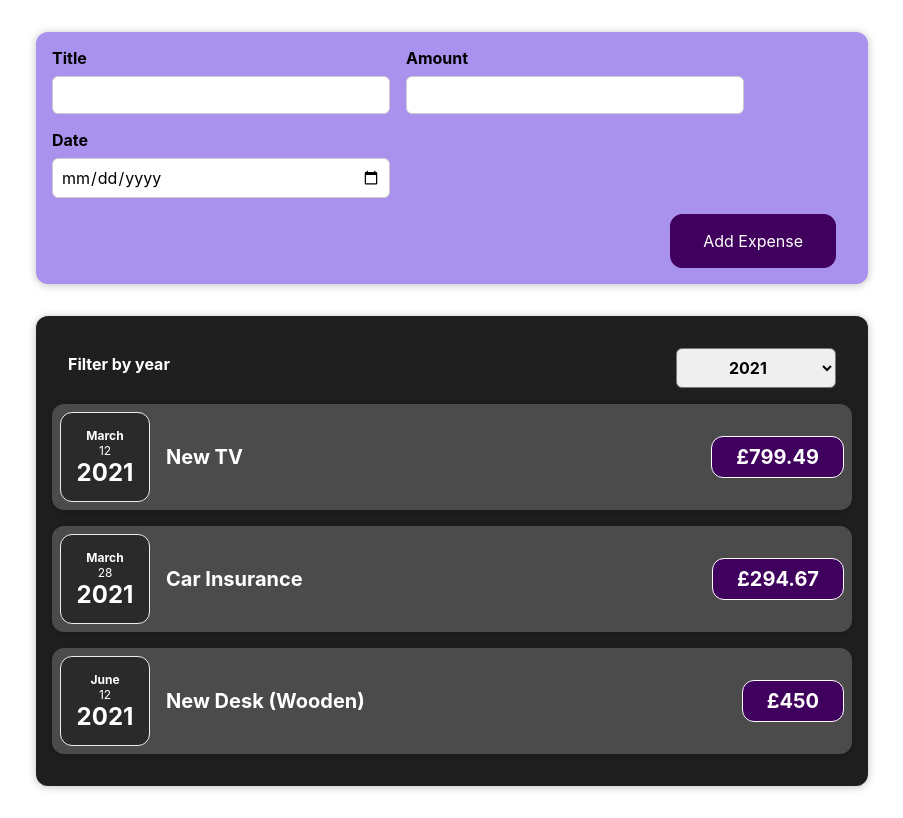
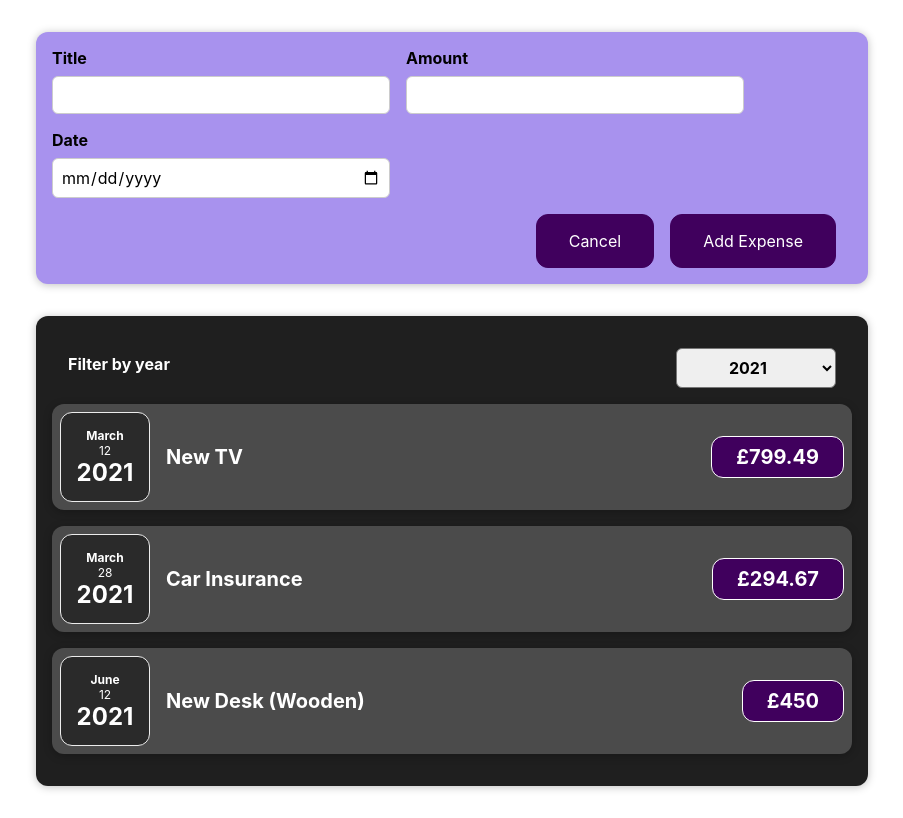
Before and after one commit to lawlawson/expense-tracker, a React (Create React App) app: page / in a window 1280 px wide. Both pictures are taken after a click on the button "Add New Expense". Shown: the whole page, without its empty margins (188-1091 px from the left). Built offline with nearby package versions, Linux system fonts and the light colour scheme; the HTML template or start-up script is replaced by a standard one.

Commit message:
Added form toggle option

```diff
--- a/src/components/NewExpense/ExpenseForm.js
+++ b/src/components/NewExpense/ExpenseForm.js
@@ -67,6 +67,9 @@
         </div>
       </div>
       <div className='new-expense__actions'>
+        <button type='button' onClick={props.onCancel}>
+          Cancel
+        </button>
         <button type='submit'>Add Expense</button>
       </div>
     </form>
--- a/src/components/NewExpense/NewExpense.js
+++ b/src/components/NewExpense/NewExpense.js
@@ -11,10 +11,15 @@
       id: Math.random().toString(),
     };
     props.onAddExpense(expenseData);
+    setIsEditing(false);
   };
 
   const startEditingHandler = () => {
     setIsEditing(true);
+  };
+
+  const stopEditingHandler = () => {
+    setIsEditing(false);
   };
 
   return (
@@ -22,7 +27,12 @@
       {!isEditing && (
         <button onClick={startEditingHandler}>Add New Expense</button>
       )}
-      {isEditing && <ExpenseForm onSaveExpenseData={saveExpenseDataHandler} />}
+      {isEditing && (
+        <ExpenseForm
+          onSaveExpenseData={saveExpenseDataHandler}
+          onCancel={stopEditingHandler}
+        />
+      )}
     </div>
   );
 };
```
